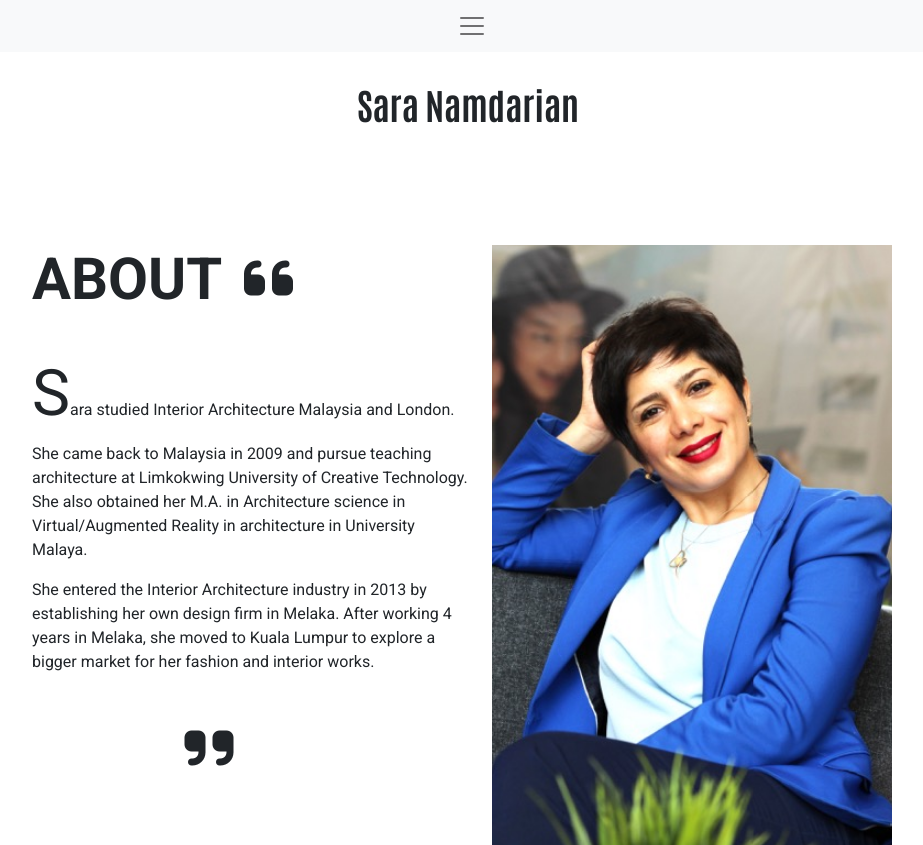
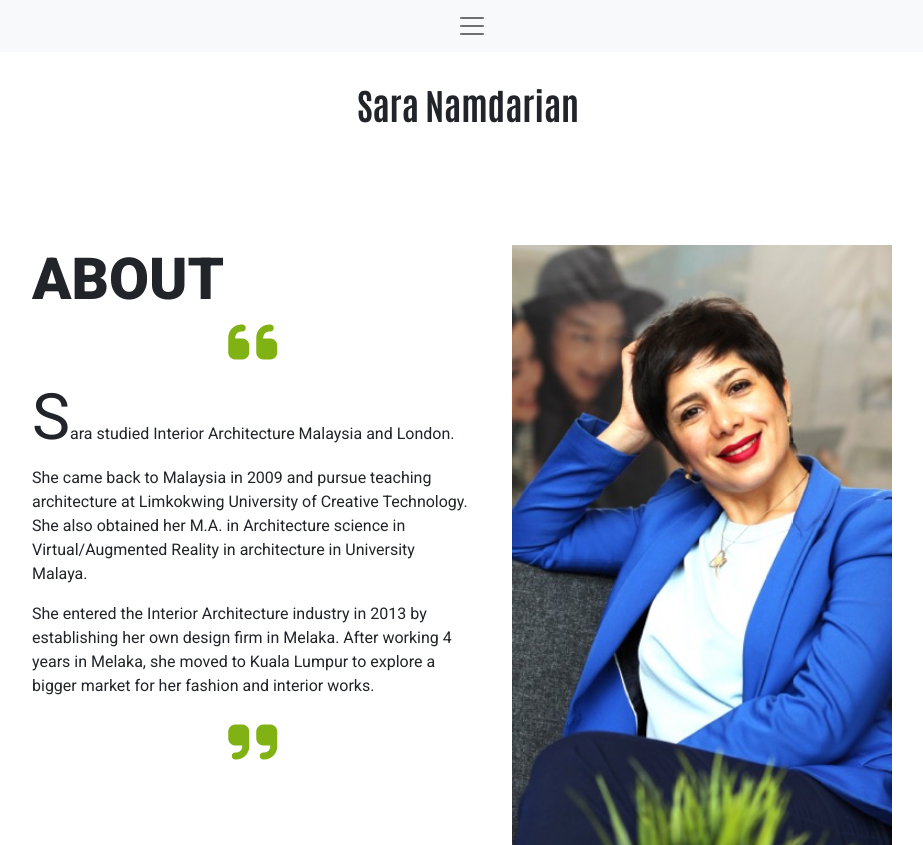
Before and after one commit to TNamdarian/saranamdarian, a plain HTML site: page index.html in a window 1280 px wide. Shown: the top 845 px of the page, without its empty margins (160-1083 px from the left). Drawn offline with nearby package versions, Linux system fonts and the light colour scheme; a web font is replaced by a local one.

Commit message:
position desginer-image

```diff
--- a/assets/css/style.css
+++ b/assets/css/style.css
@@ -44,11 +44,13 @@
 .designer-image {
     width: 400px;
     height: 600px;
-    padding-left: 30%;
-    background: url("../images/Sara-Namdarian-Interior-Designer.jpg") no-repeat center center;
+    background: url("../images/Sara-Namdarian-Interior-Designer.jpg") no-repeat;
     animation-name: designer-zoom;
     animation-duration: 5s;
     animation-fill-mode: forwards;
+    width: 100%;
+    position: absolute;
+    left: 10%;
 }
 
 .designer-outer {
@@ -74,8 +76,9 @@
 .big-heading {
     font-size: 58px;
     text-transform: uppercase;
-    font-weight: 700;
+    font-weight: 900;
     font-family: "Roboto", sans-serif;
+    margin-bottom: 0;
 }
 
 P {
@@ -87,15 +90,17 @@ P {
 .quote-right {
     font-size: 56px;
     position: relative;
-    left: 5%;
+    left: 45%;
     top: 5%;
+    color: #81b214;
 }
 
 .quote-left {
     font-size: 56px;
     position: relative;
-    left: 35%;
+    left: 45%;
     top: 5%;
+    color: #81b214;
 }
 
 .initial {
--- a/index.html
+++ b/index.html
@@ -58,8 +58,8 @@
         <div class="container-fluid">
             <div class="row">
                 <div class="col-lg-6">
-                    <h1 class="big-heading">About<i class="fas fa-quote-left quote-right"></i></h1>
-                    <br>
+                    <h1 class="big-heading">About</h1>
+                    <div><i class="fas fa-quote-left quote-right"></i></div>
                     <p><span class="initial"> S</span>ara studied Interior Architecture Malaysia and London. She came
                         back to Malaysia in 2009 and pursue teaching architecture at Limkokwing University of Creative
                         Technology. She also obtained her M.A. in Architecture science in Virtual/Augmented Reality in
@@ -68,10 +68,9 @@
                     <p>
                         She entered the Interior Architecture industry in 2013 by establishing her own design firm in
                         Melaka. After working 4 years in Melaka, she moved to Kuala Lumpur to explore a bigger market
-                        for her
-                        fashion and interior works.
+                        for her fashion and interior works.
                     </p>
-                    <i class="fas fa-quote-right quote-left"></i>
+                    <div><i class="fas fa-quote-right quote-left"></i></div>
                 </div>
 
                 <div class="col-lg-6">
```
